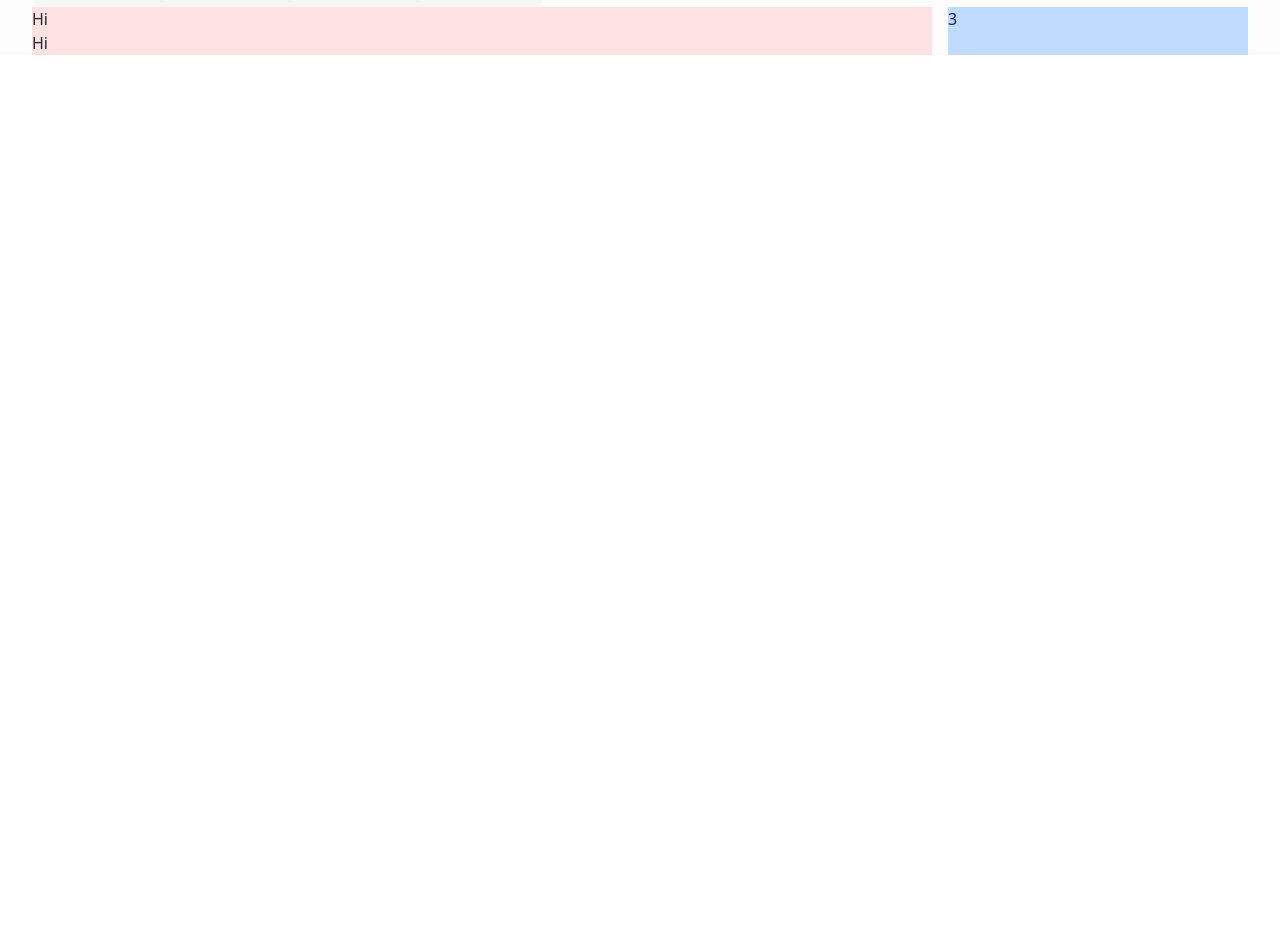
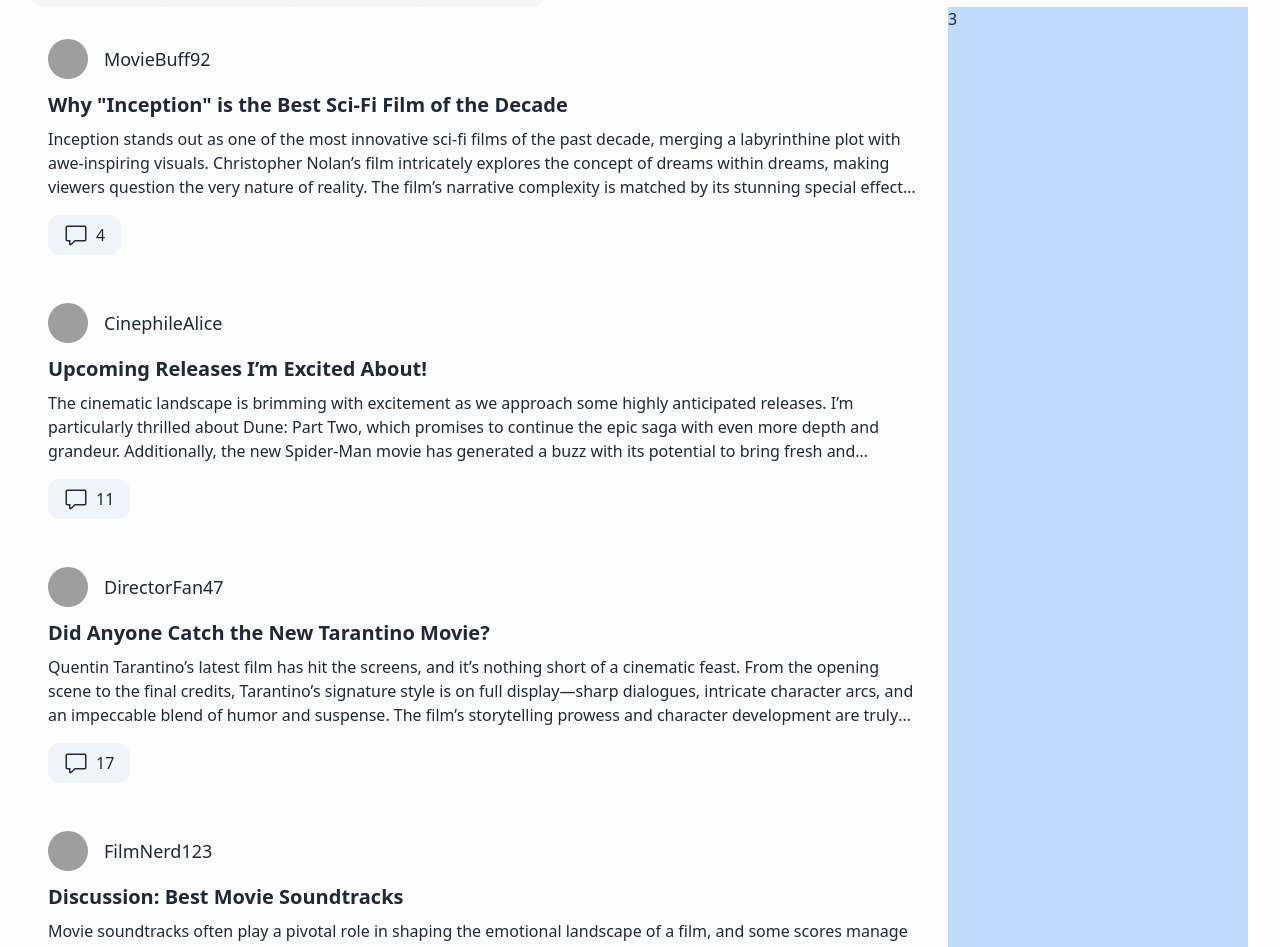
Before and after one commit to martinvasquez1/orange-monk-client, a React (Vite) app: page /app/group/123 in a window 1280 px wide. Shown: the part 443-1390 px from the top of the page. Before the commit the page ends 800 px from the top, so only its background shows below. Built offline with nearby package versions, Linux system fonts and the light colour scheme; sample sign-in values are in the browser's storage; grey boxes are pictures that could not be loaded.

Commit message:
Add group feed
It currently uses mock data.

```diff
--- a/src/pages/group/Group.jsx
+++ b/src/pages/group/Group.jsx
@@ -6,7 +6,7 @@ export default function Group() {
     <>
       <GroupOverview />
       <div className="flex gap-4">
-        <div className="bg-red-100 flex-[3_3_0%]">
+        <div className="flex-[3_3_0%]">
           <GroupFeed />
         </div>
         <div className="bg-blue-200 flex-1">3</div>
--- a/src/pages/group/GroupFeed.jsx
+++ b/src/pages/group/GroupFeed.jsx
@@ -1,8 +1,71 @@
+import { GoComment } from 'react-icons/go';
+import Icon from './../../components/Icon';
+
+const posts = [
+  {
+    user: 'MovieBuff92',
+    title: 'Why "Inception" is the Best Sci-Fi Film of the Decade',
+    body: 'Inception stands out as one of the most innovative sci-fi films of the past decade, merging a labyrinthine plot with awe-inspiring visuals. Christopher Nolan’s film intricately explores the concept of dreams within dreams, making viewers question the very nature of reality. The film’s narrative complexity is matched by its stunning special effects and a hauntingly memorable score by Hans Zimmer. It’s not just a movie but an experience that engages the mind and senses alike. What are your personal reflections on how Inception has impacted the genre, or do you think there are other films that rival its brilliance?',
+    hoursAgo: '2 hours ago',
+    amountComments: 4,
+  },
+  {
+    user: 'CinephileAlice',
+    title: 'Upcoming Releases I’m Excited About!',
+    body: 'The cinematic landscape is brimming with excitement as we approach some highly anticipated releases. I’m particularly thrilled about Dune: Part Two, which promises to continue the epic saga with even more depth and grandeur. Additionally, the new Spider-Man movie has generated a buzz with its potential to bring fresh and exhilarating twists to our beloved web-slinger. I’d love to hear what other films you’re eagerly awaiting this year. Are there any hidden gems or big blockbusters on your radar? Let’s dive into the upcoming cinematic adventures!',
+    hoursAgo: '5 hours ago',
+    amountComments: 11,
+  },
+  {
+    user: 'DirectorFan47',
+    title: 'Did Anyone Catch the New Tarantino Movie?',
+    body: 'Quentin Tarantino’s latest film has hit the screens, and it’s nothing short of a cinematic feast. From the opening scene to the final credits, Tarantino’s signature style is on full display—sharp dialogues, intricate character arcs, and an impeccable blend of humor and suspense. The film’s storytelling prowess and character development are truly exceptional. I watched it last night and am still buzzing from the experience. What are your thoughts on the film’s impact, its standout performances, and its place within Tarantino’s filmography? Let’s share our opinions and dissect the latest addition to his impressive oeuvre!',
+    hoursAgo: '8 hours ago',
+    amountComments: 17,
+  },
+  {
+    user: 'FilmNerd123',
+    title: 'Discussion: Best Movie Soundtracks',
+    body: 'Movie soundtracks often play a pivotal role in shaping the emotional landscape of a film, and some scores manage to transcend the screen, becoming iconic pieces of music in their own right. For me, Interstellar stands out with its hauntingly beautiful score by Hans Zimmer, which perfectly complements the film’s vast and profound exploration of space and time. It’s a soundtrack that not only enhances the movie but also holds its own as an extraordinary piece of music. I’m keen to hear what other soundtracks have left a lasting impression on you. Whether it’s a stirring orchestral score or a memorable theme, let’s discuss the soundtracks that have moved us!',
+    hoursAgo: '12 hours ago',
+    amountComments: 2,
+  },
+  {
+    user: 'RetroFilmie',
+    title: 'Classic Movie Night: “Casablanca”',
+    body: 'There’s something truly magical about classic films, and Casablanca is a prime example of timeless cinema. I recently revisited this masterpiece and was struck once again by its charm and emotional depth. The film’s memorable lines, unforgettable characters, and its blend of romance and drama continue to resonate with audiences today. Casablanca is more than just a film; it’s a piece of cinematic history that captures the essence of its era. Who else has a soft spot for classic films? Let’s come together to reminisce and discuss what makes these timeless treasures so special. What are your favorite classic films and what impact have they had on you?',
+    hoursAgo: '1 day ago',
+    amountComments: 43,
+  },
+];
+
 export default function GroupFeed() {
   return (
-    <div>
-      <div>Hi</div>
-      <div>Hi</div>
+    <div className="space-y-8 mt-6">
+      {posts.map((post) => {
+        return (
+          <div className="hover:bg-gray-100 rounded-2xl py-2 px-4">
+            <div className="flex gap-4 items-center">
+              <img
+                src="https://images.unsplash.com/photo-1485846234645-a62644f84728?q=80&w=1459&auto=format&fit=crop&ixlib=rb-4.0.3&ixid=M3wxMjA3fDB8MHxwaG90by1wYWdlfHx8fGVufDB8fHx8fA%3D%3D"
+                alt="Profile picture."
+                className="h-10 w-10 rounded-full"
+              />
+              <div className="text-lg">{post.user}</div>
+            </div>
+            <div className="mt-3">
+              <h2 className="font-bold text-xl">{post.title}</h2>
+              <h2 className="mt-2 line-clamp-3">{post.body}</h2>
+            </div>
+            <div className="mt-4 hover:bg-slate-200 inline-block px-4 py-2 bg-slate-100 rounded-xl">
+              <div className="flex gap-2">
+                <Icon icon={<GoComment />} />
+                <span>{post.amountComments}</span>
+              </div>
+            </div>
+          </div>
+        );
+      })}
     </div>
   );
 }
```
